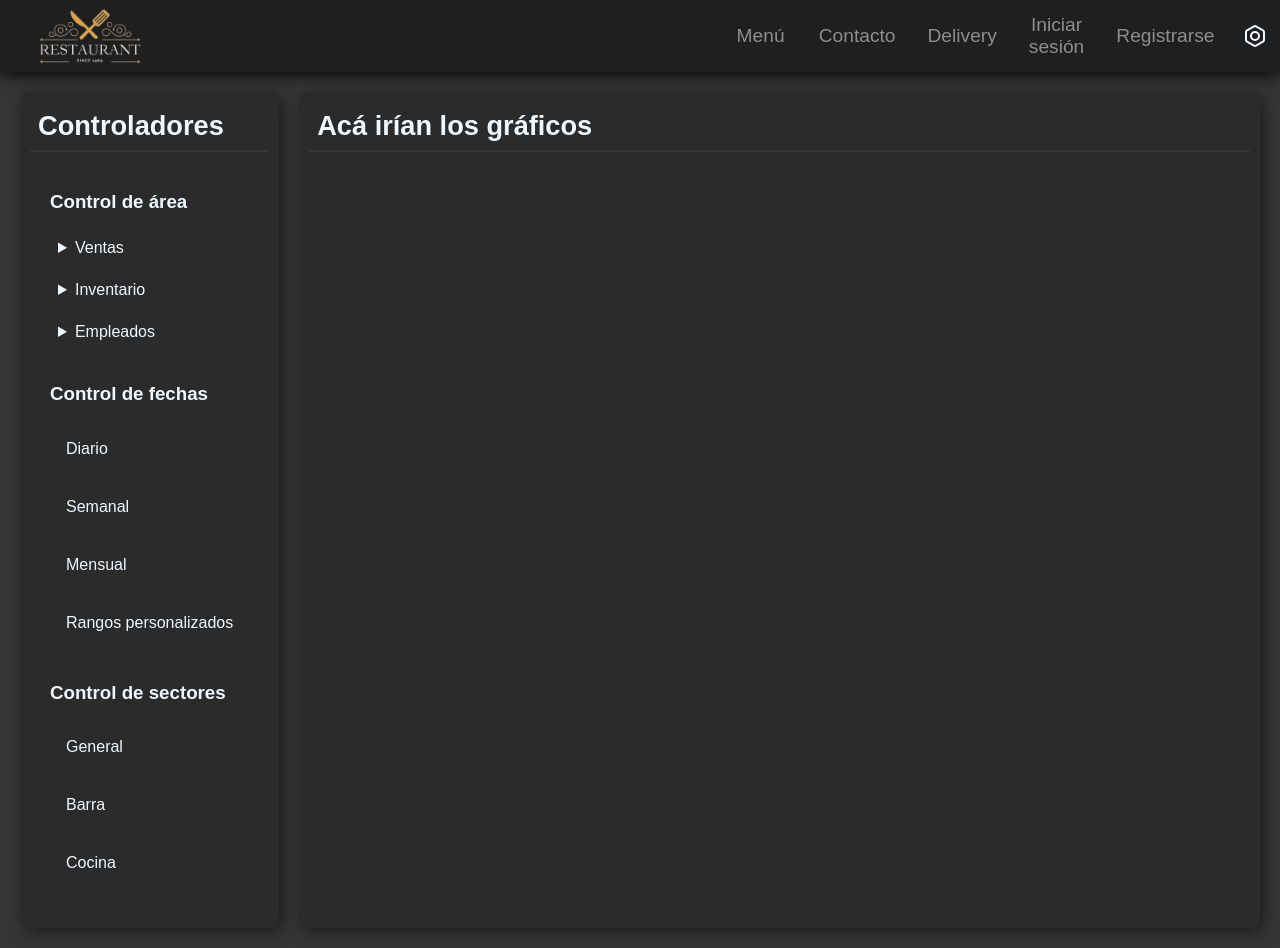
After one commit to elimenit/tp3_ids_frontend, a Flask app: template templates/admin/dashboards.html in a window 1280 px wide. The commit adds this page. Run offline with Flask 3, Linux system fonts and the light colour scheme; the template is opened without the code that fills it, so the values that code supplies are empty; parts of the project's set-up code (start-up, migrations or seed data) failed here and were passed over; some libraries are stand-ins or nearby versions.

Commit message:
creacion inicial del apartado de dashboards

```diff
--- a/app.py
+++ b/app.py
@@ -1,10 +1,9 @@
 # Constantes y helpers
-from constants import URL_PUBLIC_USERS_ME
-from utils.helpers import make_request, flash_message
+from services.public.users import get_user
 
 # Librerias
 from werkzeug.exceptions import HTTPException
-from flask import Flask, render_template, request, url_for
+from flask import Flask, render_template, request
 
 app = Flask(__name__)
 
@@ -14,10 +13,12 @@ app.secret_key = 'una_clave_super_secreta_y_larga_para_desarrollo'
 from routers.auth import public_bp_auth
 from routers.public.users import public_bp_users
 from routers.public.deliveries import public_bp_deliveries
+from routers.admin.dashboards import admin_bp_dashboards
 
 app.register_blueprint(public_bp_users, url_prefix="/users")
 app.register_blueprint(public_bp_auth, url_prefix="/auth")
 app.register_blueprint(public_bp_deliveries, url_prefix="/deliveries")
+app.register_blueprint(admin_bp_dashboards, url_prefix="/admin/dashboards")
 
 # Errors
 @app.errorhandler(404)
@@ -36,25 +37,9 @@ def main():
     user = None
 
     if token:
-        response = make_request(URL_PUBLIC_USERS_ME, "GET", token=token)
-        if response.status_code == 200:
-            user = response.json()
-        elif response.status_code != 401: # si es 401, simplemente no se ha iniciado sesión/expiró, no es un error
-            data = response.json()
-            flash_message(
-                data.get('message', 'Error desconocido.'),
-                data.get('description', '')
-            )
+        user = get_user(token)
 
-    return render_template('public/index.html',
-        user=user,
-        modal=True,
-        form_heading="Actualiza tu información",
-        show_username=True,
-        show_confirm_password=True,
-        submit_label="Actualizar",
-        form_action=url_for('public_users.update_user'),
-        )
+    return render_template('public/index.html', user=user)
 
 
 if __name__ == '__main__':
--- a/static/css/btns/general.css
+++ b/static/css/btns/general.css
@@ -49,3 +49,14 @@
     color: white;
     cursor: pointer;
 }
+
+.submit-btn {
+    padding: 10px 20px;
+    border: 2px solid rgba(124, 124, 124, 0.123);
+    border-radius: 4px;
+    font-size: 14px;
+    font-weight: 500;
+    background-color: rgba(124, 124, 0, 0);
+    color: white;
+    transition: all 0.3s;
+}
--- a/static/css/general/blocks.css
+++ b/static/css/general/blocks.css
@@ -42,17 +42,6 @@
     justify-content: flex-end;
 }
 
-.submit-btn {
-    padding: 10px 20px;
-    border: 2px solid rgba(124, 124, 124, 0.123);
-    border-radius: 4px;
-    font-size: 14px;
-    font-weight: 500;
-    background-color: rgba(124, 124, 0, 0);
-    color: white;
-    transition: all 0.3s;
-}
-
 .fixed-block {
     z-index: 1001;
     position: fixed;
@@ -69,3 +58,13 @@
     visibility: visible;
     transform: translate(-50%, -50%);
 }
+
+.page-content {
+    padding: 20px;
+    margin-top: 4.5rem; /* Altura de la navbar */
+    height: calc(100vh - 4.5rem - 40px); /* Altura total menos navbar y padding */
+    display: flex;
+    flex-direction: row;
+    overflow: hidden;
+    gap: 20px;
+}
--- a/static/css/general/general.css
+++ b/static/css/general/general.css
@@ -4,6 +4,7 @@ body {
     font-family: Arial, sans-serif;
     background-color: rgb(54, 54, 54);
     overflow-x: hidden;
+    color: aliceblue;
 }
 
 input {
--- a/static/css/general/panels.css
+++ b/static/css/general/panels.css
@@ -15,6 +15,11 @@
 }
 
 .panel-list {
+  overflow-y: auto;
+  height: 100%;
+}
+
+.panel-list ul {
   display: flex;
   flex-direction: column;
   gap: 0.5rem;
--- /dev/null
+++ b/static/css/sections/dashboard.css
@@ -0,0 +1,44 @@
+.graphs-sidebar {
+    flex: 1 0 auto;
+    overflow-y: scroll;
+    overflow-x: hidden;
+}
+
+.area-control, .date-control, .sector-control {
+    display: flex;
+    flex-direction: column;
+    width: 100%;
+    height: auto;
+}
+
+.graphs-sidebar ul {
+    display: flex;
+    align-items: stretch;
+    flex-direction: column;
+}
+
+.graphs-sidebar details ul {
+    margin: 0.5rem 0 0.5rem 0;
+}
+
+.graphs-sidebar summary span {
+    margin-left: 1rem;
+}
+
+.graphs-sidebar details summary {
+    padding-bottom: 0.3rem;
+    margin: 0.2rem;
+    font-weight: 500;
+}
+
+.graphs-sidebar details summary:hover {
+    cursor: pointer;
+}
+
+.graphs-sidebar details[open] summary {
+    border-bottom: 2px solid rgba(139, 139, 139, 0.27);
+}
+
+.graphs {
+    flex: 10 0 auto;
+}
--- /dev/null
+++ b/templates/admin/dashboards.html
@@ -0,0 +1,93 @@
+{% extends 'base.html' %}
+
+{% block title %}Panel de Administración{% endblock %}
+
+{% block head %}
+    <!-- CSS -->
+    <link rel="stylesheet" href="{{ url_for('static', filename='css/sections/dashboard.css') }}">
+{% endblock %}
+
+{% block header %}
+    {% include 'public/nav.html' %}
+{% endblock %}
+
+{% block body %}
+    <!-- Para el blurr y oscurecimiento de la página -->
+    <div class="overlay"></div>
+
+    <!-- Panel para actualizar usuario -->
+    {% if user %}
+        {% include 'public/auth/auth_form.html' %}
+    {% endif %}
+
+    <!-- Panel de configuración -->
+    {% include 'public/settings.html' %}
+    <div class="page-content" style="flex-direction: row;">
+        <div class="block">
+            <div class="block-header">
+                <h2 class="title">Controladores</h2>
+            </div>
+            <div class="block-content panel-list">
+                <div class="area-control">
+                    <h3 class="subtitle">Control de área</h3>
+                    <ul>
+                        <li><details>
+                                <summary>
+                                    <span>Ventas</span>
+                                </summary>
+                                <ul>
+                                    <li><button data-graphtype="general">General</button></li>
+                                    <li><button data-graphtype="products">Productos</button></li>
+                                    <li><button data-graphtype="finance">Financiero</button></li>
+                                </ul>
+                        </details></li>
+                        <li><details>
+                                <summary>
+                                    <span>Inventario</span>
+                                </summary>
+                                <ul>
+                                    <li><button>General</button></li>
+                                    <li><button>Productos</button></li>
+                                    <li><button>Financiero</button></li>
+                                </ul>
+                        </details></li>
+                        <li><details>
+                                <summary>
+                                    <span>Empleados</span>
+                                </summary>
+                                <ul>
+                                    <li><button>General</button></li>
+                                    <li><button>Productos</button></li>
+                                    <li><button>Financiero</button></li>
+                                </ul>
+                        </details></li>
+                    </ul>
+                </div>
+                <div class="date-control">
+                    <h3 class="subtitle">Control de fechas</h3>
+                    <ul data-name="graphdate" class="selectables">
+                        <li><button data-graphdate="daily">Diario</button></li>
+                        <li><button data-graphdate="weekly">Semanal</button></li>
+                        <li><button data-graphdate="monthly">Mensual</button></li>
+                        <li>
+                            <button data-graphdate="personalized">Rangos personalizados</button>
+                        </li>
+                    </ul>
+                </div>
+                <div class="sector-control">
+                    <h3 class="subtitle">Control de sectores</h3>
+                    <ul data-name="graphsection" class="selectables">
+                        <li><button data-graphsection="general">General</button></li>
+                        <li><button data-graphsection="bar">Barra</button></li>
+                        <li><button data-graphsection="kitchen">Cocina</button></li>
+                    </ul>
+                </div>
+            </div>
+        </div>
+        <div class="block graphs">
+            <div class="block-header">
+                <h2 class="title">Acá irían los gráficos</h2>
+            </div>
+        </div>
+    </div>
+{% endblock %}
--- a/templates/public/nav.html
+++ b/templates/public/nav.html
@@ -10,6 +10,9 @@
         <li><a href="{{ url_for('public_auth.login') }}">Iniciar sesión</a></li>
         <li><a href="{{ url_for('public_auth.signup') }}">Registrarse</a></li>
         {% endif %}
+        {% if user.category == 'admin' %}
+        <li><a href="{{ url_for('admin_dashboards.show') }}">Gráficos</a></li>
+        {% endif %}
     </ul>
     <button class="config-btn" id="configBtn">
         <svg xmlns="http://www.w3.org/2000/svg" width="24" height="24" viewBox="0 0 24 24" fill="none" stroke="currentColor" stroke-width="2" stroke-linecap="round" stroke-linejoin="round" class="lucide lucide-bolt-icon lucide-bolt"><path d="M21 16V8a2 2 0 0 0-1-1.73l-7-4a2 2 0 0 0-2 0l-7 4A2 2 0 0 0 3 8v8a2 2 0 0 0 1 1.73l7 4a2 2 0 0 0 2 0l7-4A2 2 0 0 0 21 16z"/><circle cx="12" cy="12" r="4"/></svg>
--- a/utils/helpers.py
+++ b/utils/helpers.py
@@ -1,5 +1,3 @@
-from turtle import title
-
 import requests
 from typing import Literal
 from flask import Response, flash
```
Also changed, not shown: docs/general.md (added, +2 -0 lines), routers/admin/dashboards.py (added, +26 -0 lines), routers/auth.py (+12 -22 lines), services/public/users.py (added, +20 -0 lines), templates/public/auth/auth_form.html (+14 -3 lines), static/js/dashboards/dashboards.js (added).
